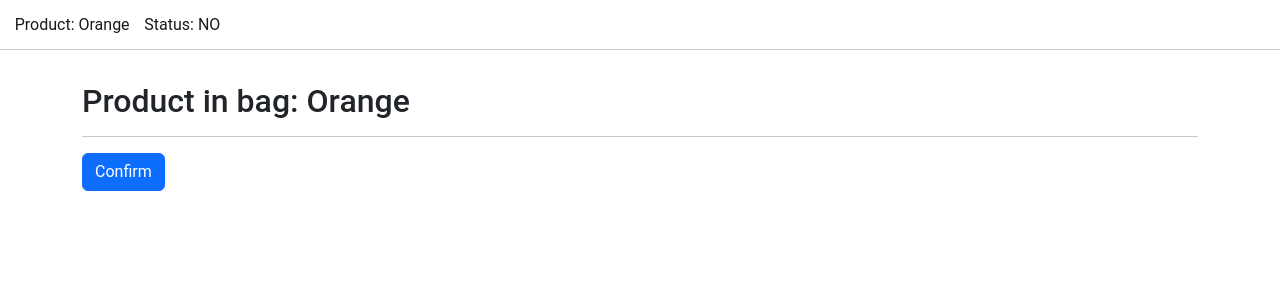
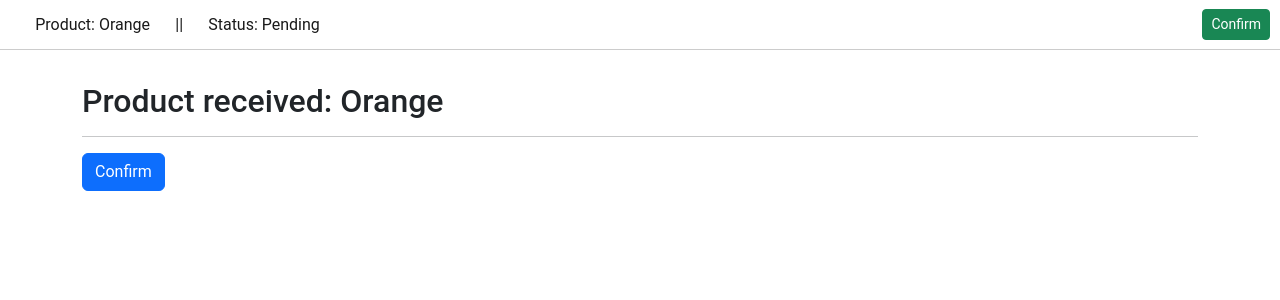
Before and after one commit to codingscenes/react-app, a React (Create React App) app: page / in a window 1280 px wide. Shown: the top 300 px of the page. Built offline with nearby package versions, Linux system fonts and the light colour scheme; the HTML template or start-up script is replaced by a standard one.

Commit message:
.........

```diff
--- a/src/App.js
+++ b/src/App.js
@@ -1,26 +1,33 @@
 /* eslint-disable no-unused-vars */
 /* eslint-disable react-hooks/exhaustive-deps */
-import React, { useEffect, useState } from 'react';
+import React, { useState } from 'react';
 import FloorA from './components/FloorA';
 import StatusBar from './components/StatusBar';
+import ProductContext from './context/product-context';
 
 const App = () => {
-  const [product, setProduct] = useState({ item: 'Orange' });
+  const [product, setProduct] = useState('Orange');
   const [isReceived, setIsReceived] = useState(false);
 
-  useEffect(() => {
-    if (isReceived) alert('Product received at FloorC');
-  }, [isReceived]);
+  const confirmHandler = () => setIsReceived(true);
 
   return (
-    <React.Fragment>
-      <StatusBar bag={product.item} isReceived={isReceived} />
+    <ProductContext.Provider
+      value={
+        {
+        product: product,
+        isReceived: isReceived,
+        doConfirm: confirmHandler,
+        }
+      }
+    >
+      <StatusBar />
       <FloorA
-        bag={product.item}
-        doConfirm={() => setIsReceived(true)}
+        product={product}
+        doConfirm={confirmHandler}
         isReceived={isReceived}
       />
-    </React.Fragment>
+    </ProductContext.Provider>
   );
 };
 
--- a/src/components/FloorA.js
+++ b/src/components/FloorA.js
@@ -4,7 +4,7 @@ import FloorB from './FloorB';
 const FloorA = (props) => {
   return (
     <FloorB
-      bag={props.bag}
+      product={props.product}
       doConfirm={props.doConfirm}
       isReceived={props.isReceived}
     />
--- a/src/components/FloorB.js
+++ b/src/components/FloorB.js
@@ -4,7 +4,7 @@ import FloorC from './FloorC';
 const FloorB = (props) => {
   return (
     <FloorC
-      bag={props.bag}
+      product={props.product}
       doConfirm={props.doConfirm}
       isReceived={props.isReceived}
     />
--- a/src/components/FloorC.js
+++ b/src/components/FloorC.js
@@ -1,14 +1,15 @@
 import React from 'react';
 
-const FloorC = ({ bag, doConfirm, isReceived }) => {
+const FloorC = ({ product, doConfirm, isReceived }) => {
   return (
     <div className='container'>
-      <h2>Product in bag: {bag}</h2>
+      <h2>Product received: {product}</h2>
       <hr />
       {isReceived ? (
         '✔️ Thank you for confirmation!'
       ) : (
-        <button className='btn btn-primary' type='button' onClick={doConfirm}>
+          <button className='btn btn-primary'
+            type='button' onClick={doConfirm}>
           Confirm
         </button>
       )}
--- a/src/components/StatusBar.js
+++ b/src/components/StatusBar.js
@@ -1,12 +1,24 @@
-import React from 'react';
+import React, { useContext } from 'react';
+import ProductContext from '../context/product-context';
 
-const StatusBar = ({ bag, isReceived }) => {
+const StatusBar = () => {
+  //! context is pointing to ProductContext value
+  const context = useContext(ProductContext);
+
   return (
     <nav className='navbar_container'>
       <ul className='navbar-nav'>
-        <li>Product: {bag}</li>
-        <li> Status: {isReceived ? 'YES' : 'NO'}</li>
+        <li>Product: {context.product}</li>
+        <li>||</li>
+        <li> Status: {context.isReceived ? 'Delivered' : 'Pending'}</li>
       </ul>
+      <button
+        type='button'
+        className='btn btn-success btn-sm'
+        onClick={context.doConfirm}
+      >
+        Confirm
+      </button>
     </nav>
   );
 };
--- /dev/null
+++ b/src/context/product-context.js
@@ -0,0 +1,8 @@
+import React from 'react';
+
+const ProductContext = React.createContext({
+  product: 'Orange',
+  isReceived: false,
+});
+
+export default ProductContext;
--- a/src/index.css
+++ b/src/index.css
@@ -41,6 +41,7 @@ body {
   align-items: center;
   height: 50px;
   border-bottom: 1px solid #ccc;
+  padding: 10px;
 }
 
 .navbar-nav {
@@ -49,7 +50,7 @@ body {
   justify-content: space-evenly;
   align-items: center;
   flex-wrap: nowrap;
-  width: 235px;
+  width: 335px;
   margin-right: 44px;
 }
 
```
